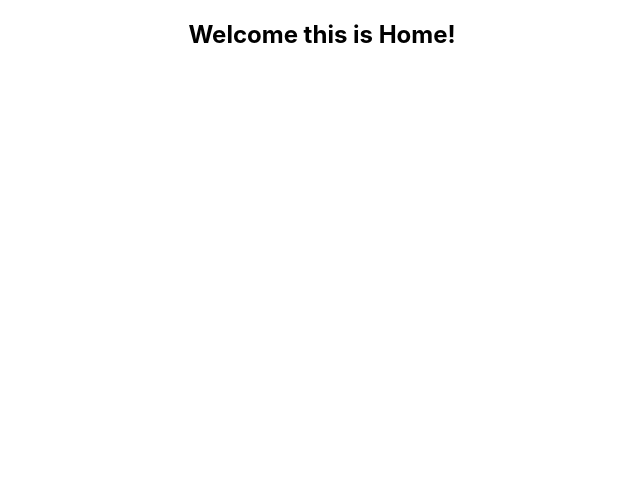
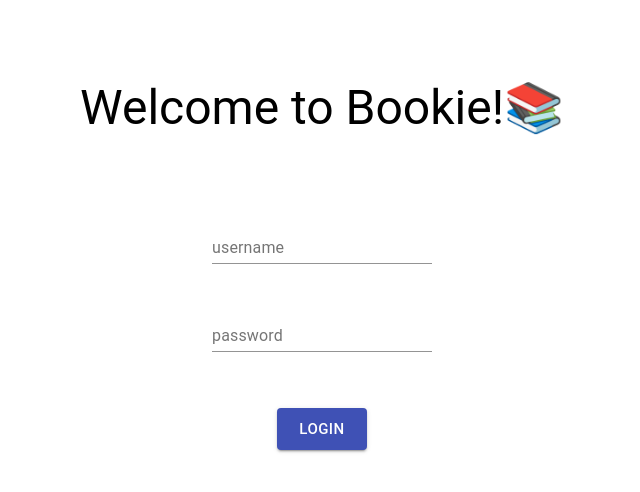
Before and after one commit to deekshasharma/secure-js-api-jwt, a React (Create React App) app: page / in a window 1280 px wide. Shown: the top 492 px of the page, without its empty margins (318-958 px from the left). Built offline with nearby package versions, Linux system fonts and the light colour scheme.

Commit message:
Added MUI dependency and created <Home> component

```diff
--- a/package.json
+++ b/package.json
@@ -3,6 +3,7 @@
   "version": "0.1.0",
   "private": true,
   "dependencies": {
+    "@material-ui/core": "^4.11.0",
     "@testing-library/jest-dom": "^4.2.4",
     "@testing-library/react": "^9.3.2",
     "@testing-library/user-event": "^7.1.2",
--- a/src/App.js
+++ b/src/App.js
@@ -1,6 +1,7 @@
 import React, {useState, useEffect} from 'react';
 import './App.css';
 import {BrowserRouter as Router, Route, Switch} from "react-router-dom";
+import {Home} from "./components/Home";
 
 //TODO: Token verification should be done
 
@@ -29,11 +30,6 @@ export default function App() {
         </div>
     );
 }
-
-function Home() {
-    return <h2>Welcome this is Home!</h2>;
-}
-
 
 function Books() {
     const [collection, setCollection] = useState([]);
--- /dev/null
+++ b/src/components/Home.js
@@ -0,0 +1,22 @@
+import React from 'react';
+import {Grid, Typography, TextField, Button} from '@material-ui/core';
+
+
+export const Home = ({onClickLogin}) => {
+    return <Grid container direction="column" alignItems="center" style={{marginTop: "10vh"}}>
+        <Grid item style={{marginBottom: "10vh"}}>
+            <Typography variant="h3">Welcome to Bookie!
+                <span role="img" aria-label="books">📚</span>
+            </Typography>
+        </Grid>
+        <Grid item style={{marginBottom: "5vh"}}>
+            <TextField label="username"/>
+        </Grid>
+        <Grid item style={{marginBottom: "7vh"}}>
+            <TextField label="password" type="password"/>
+        </Grid>
+        <Grid item>
+            <Button variant="contained" size="large" color="primary" onClick={onClickLogin}>LOGIN</Button>
+        </Grid>
+    </Grid>
+};
```
Also changed, not shown: 1 other file (tests, documents, lock files or other folders).
